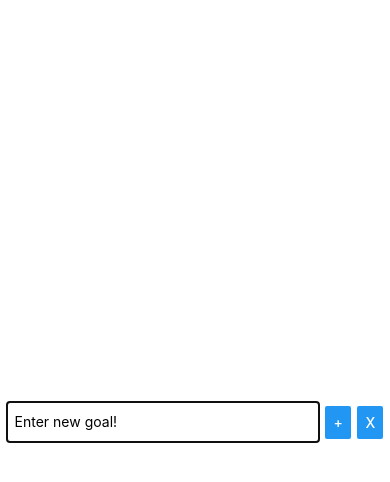
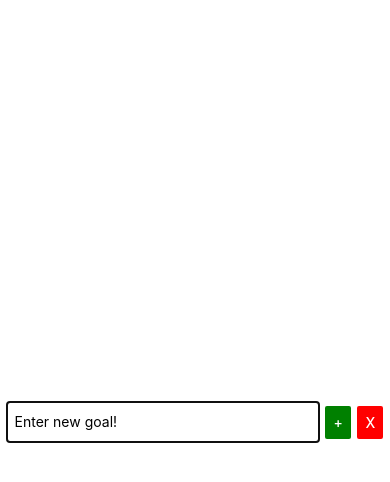
Before and after one commit to arnav13081994/React-Native-Goals-App, a React Native app: screen / in a window 390 px wide. Both pictures are taken after a click on the button "ADD NEW GOAL". Shown: the top 482 px of the page. Built offline with nearby package versions, Linux system fonts and the light colour scheme.

Commit message:
Improved styling a bit

```diff
--- a/App.js
+++ b/App.js
@@ -14,12 +14,9 @@ export default function App() {
 		updateGoalList([...goalList, goalAdded]);
 		// Close the modal window
 		updatemodalState(false);
-
-		// TODO Return focus back to the input field
 	};
 
 	const deleteGoalHandler = (goaltobedeleted) => {
-
 		return updateGoalList(goalList.filter((item) => item !== goaltobedeleted));
 	};
 
--- a/components/GoalInput.js
+++ b/components/GoalInput.js
@@ -28,6 +28,7 @@ const GoalInput = props => {
 
 				<Button
 					title='+'
+					color='green'
 					onPress={() => {
 						updateGoal("");
 						return props.onAddGoal(goal);
@@ -36,6 +37,7 @@ const GoalInput = props => {
 
 				<Button
 					title='x'
+					color='red'
 					onPress={() => {
 						updateGoal("");
 						return props.onCancel();
```
